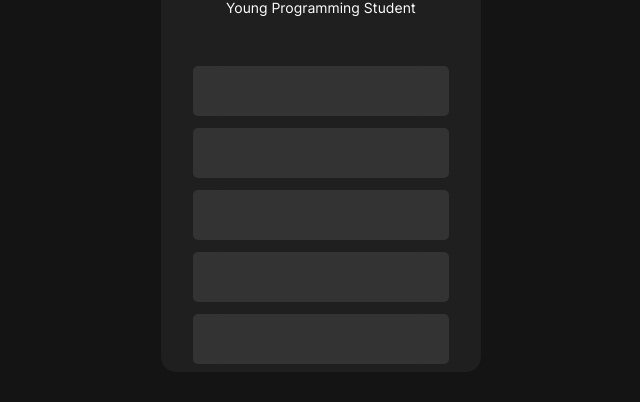
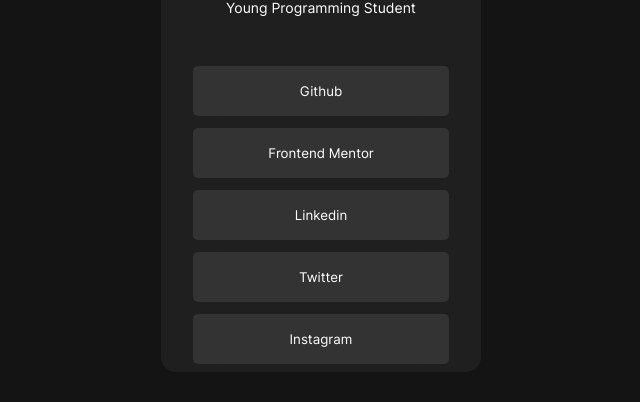
Before and after one commit to PedroLucaV/atividade-react-form, a React (Vite) app: page / in a window 1280 px wide. Shown: the part 328-730 px from the top of the page, without its empty margins (319-959 px from the left). Built offline with nearby package versions, Linux system fonts and the light colour scheme.

Commit message:
Update App.jsx

```diff
--- a/src/App.jsx
+++ b/src/App.jsx
@@ -33,11 +33,11 @@
                     <Phrase>{`Young Programming Student`}</Phrase>
                 </div>
                 <form action="" className='form'>
-                    <a href="https://github.com/PedroLucaV" className='button'><button className='button' type="button" value="Github"/></a>
-                    <a href="https://www.frontendmentor.io/profile/PedroLucaV" className='button'><button className='button' type="button" value="Frontend Mentor" /></a>
-                    <a href="https://www.linkedin.com/in/pedro-lucas-09b504301/" className='button'><button className='button' type="button" value="Linkedin" /></a>
-                    <a href="https://twitter.com/PedroLu98465537" className='button'><button className='button' type="button" value="Twitter" /></a>
-                    <a href="https://www.instagram.com/pl_allwisdom?igsh=MXM3eHBuZDQ2dXdlaw==" className='button'><button className='button' type="button" value="Instagram" /></a>
+                    <a href="https://github.com/PedroLucaV" className='button'><input className='button' type="button" value="Github"/></a>
+                    <a href="https://www.frontendmentor.io/profile/PedroLucaV" className='button'><input className='button' type="button" value="Frontend Mentor" /></a>
+                    <a href="https://www.linkedin.com/in/pedro-lucas-09b504301/" className='button'><input className='button' type="button" value="Linkedin" /></a>
+                    <a href="https://twitter.com/PedroLu98465537" className='button'><input className='button' type="button" value="Twitter" /></a>
+                    <a href="https://www.instagram.com/pl_allwisdom?igsh=MXM3eHBuZDQ2dXdlaw==" className='button'><input className='button' type="button" value="Instagram" /></a>
                 </form>
             </div>
         </>
```
